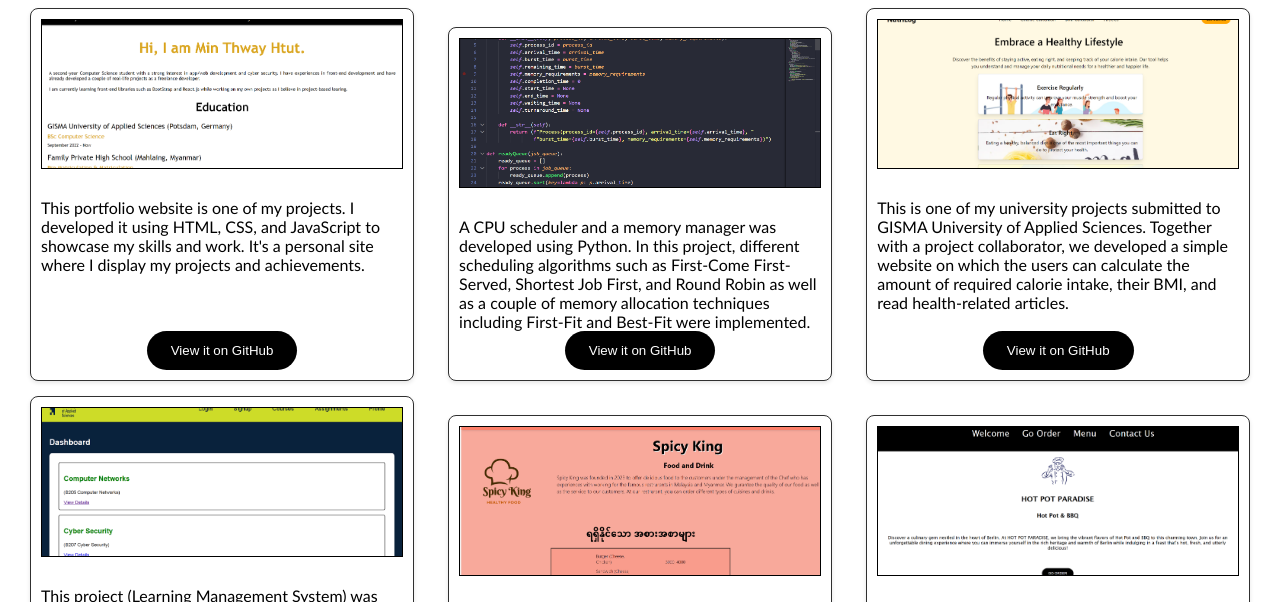
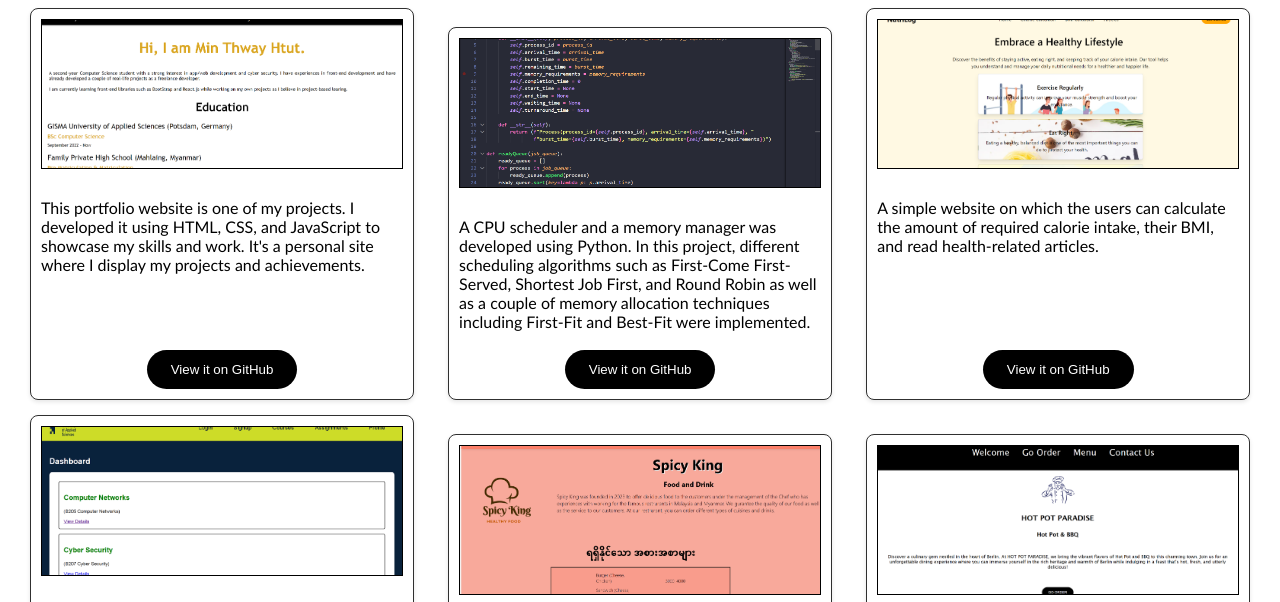
Before and after one commit to Min-Thway-Htut/min-thway-htut.github.io, a plain HTML site: page project.html in a window 1280 px wide. Shown: the part 150-752 px from the top of the page. Drawn offline with Linux system fonts and the light colour scheme.

Commit message:
Adjusting the size

```diff
--- a/project.html
+++ b/project.html
@@ -44,6 +44,7 @@
             <br>
             <br>
             <br>
+            <br>
             <button id="button-project"><a href="https://github.com/Min-Thway-Htut/min-thway-htut.github.io">View it on GitHub</a></button>
         </div>
 
@@ -54,16 +55,20 @@
             algorithms such as First-Come First-Served, Shortest Job First, and Round Robin as well as a couple of
              memory allocation techniques including First-Fit and Best-Fit were implemented.
         </p>
+        <br>
         <button id="button-project"><a href="https://github.com/Min-Thway-Htut/B206-Operating-Systems">View it on GitHub</a></button>
     </div>
 
     <div class="project-card">
         <div class="project-image"><img src="images/image.png"></div>
         <br>
-        <p>This is one of my university projects submitted to GISMA University of Applied Sciences.
-            Together with a project collaborator, we developed a simple website on which the users can calculate the amount
+        <p>A simple website on which the users can calculate the amount
             of required calorie intake, their BMI, and read health-related articles.
         </p>
+        <br>
+        <br>
+        <br>
+        <br>
         <br>
         <button id="button-project"><a href="https://github.com/Min-Thway-Htut/NutriLog">View it on GitHub</a></button>
     </div>
```
